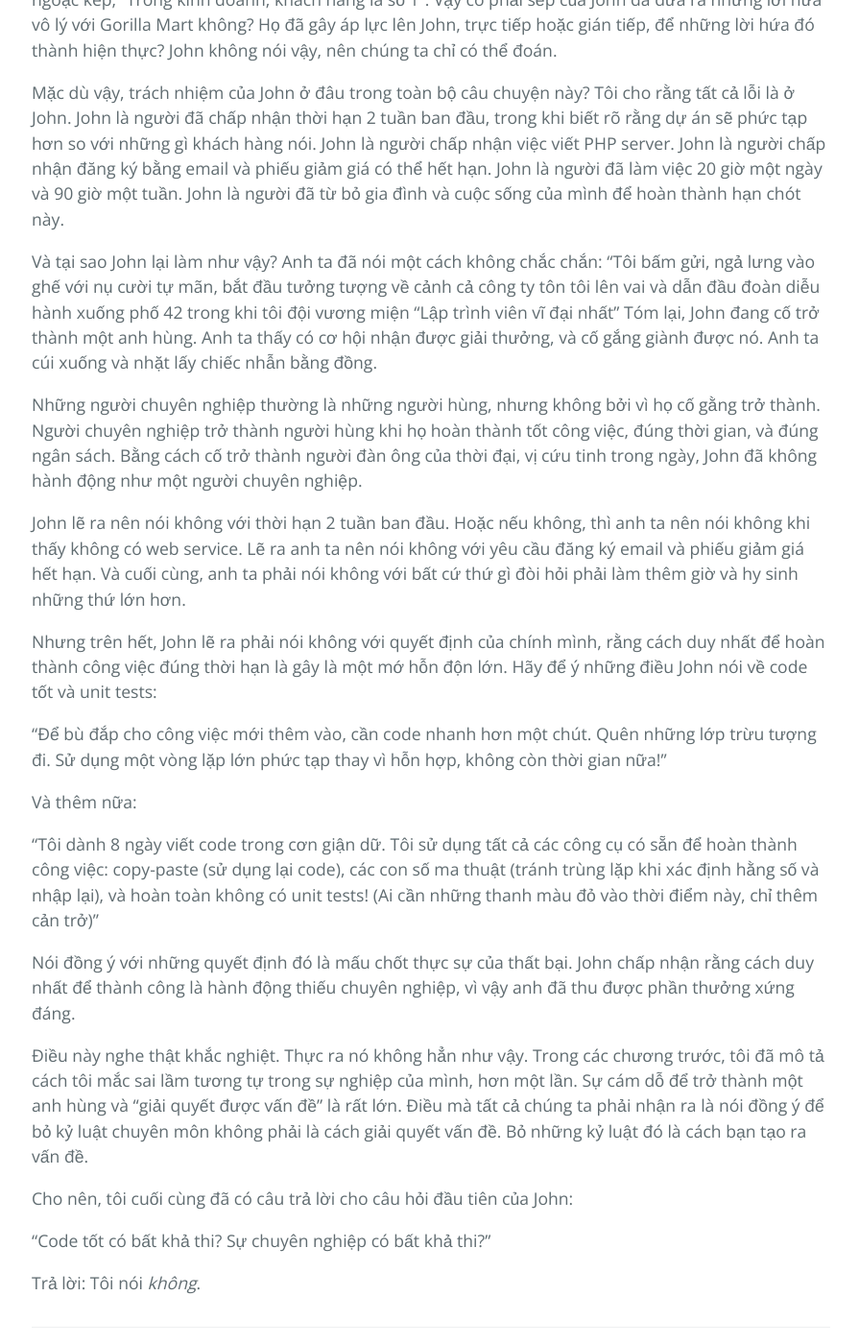
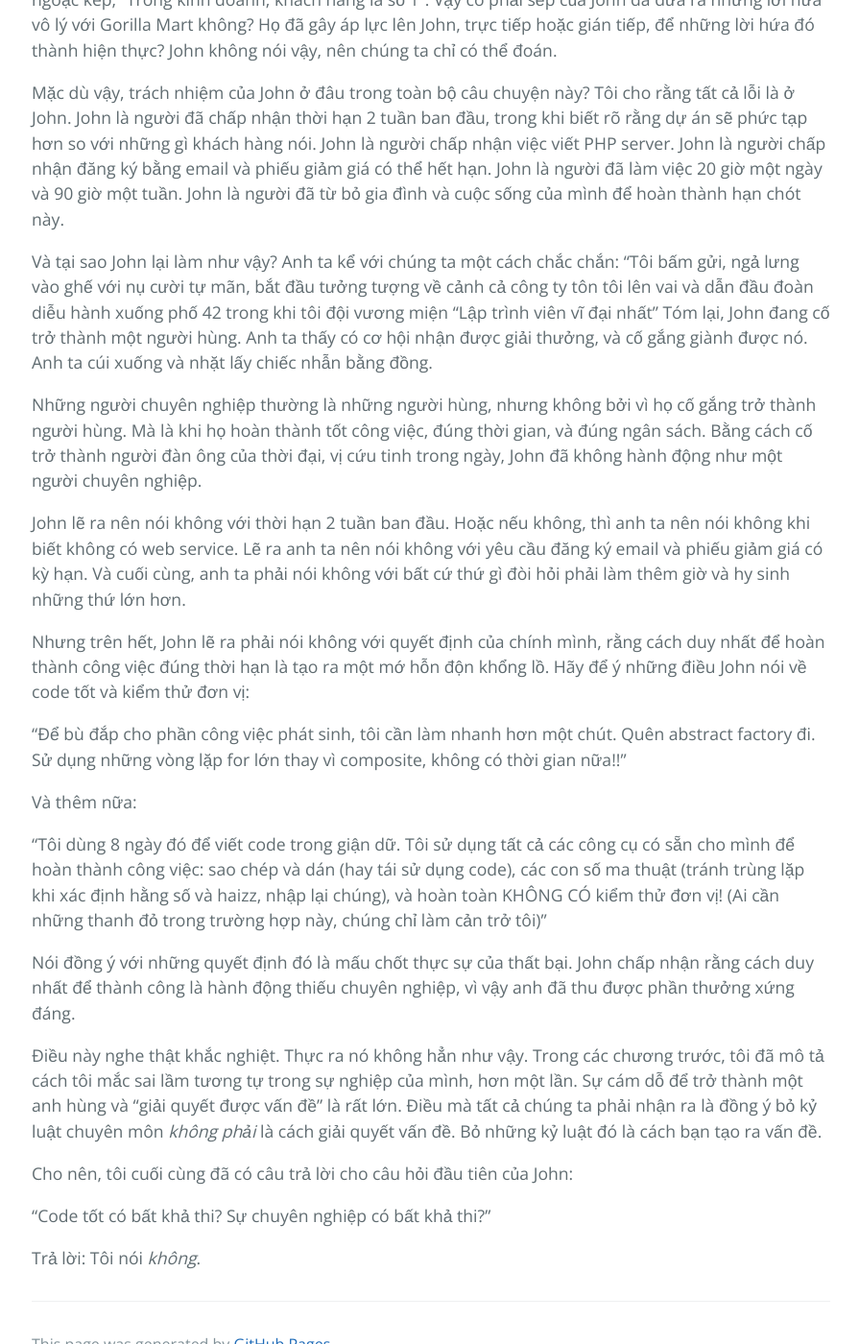
Before and after one commit to HaiBV/haibv.github.io, a Jekyll site: the page built from clean-coder/chapter-2-saying-no.md, in a window 1280 px wide and 1400 px high, scrolled down 15168 px. Shown: the whole window at 96% size, without its empty margins (191-1086 px from the left). Built offline with Jekyll 4.4.1, drawn with Linux system fonts in a browser that asks for light colours; our own code applies the rules of GitHub Pages for plain Markdown files.

Commit message:
Book - The Clean Coder - Correction - C2

```diff
--- a/clean-coder/chapter-2-saying-no.md
+++ b/clean-coder/chapter-2-saying-no.md
@@ -441,23 +441,23 @@ Có thể là sếp của John. John không nói rõ việc này, nhưng anh ấ
 
 Mặc dù vậy, trách nhiệm của John ở đâu trong toàn bộ câu chuyện này? Tôi cho rằng tất cả lỗi là ở John. John là người đã chấp nhận thời hạn 2 tuần ban đầu, trong khi biết rõ rằng dự án sẽ phức tạp hơn so với những gì khách hàng nói. John là người chấp nhận việc viết PHP server. John là người chấp nhận đăng ký bằng email và phiếu giảm giá có thể hết hạn. John là người đã làm việc 20 giờ một ngày và 90 giờ một tuần. John là người đã từ bỏ gia đình và cuộc sống của mình để hoàn thành hạn chót này.
 
-Và tại sao John lại làm như vậy? Anh ta đã nói một cách không chắc chắn: "Tôi bấm gửi, ngả lưng vào ghế với nụ cười tự mãn, bắt đầu tưởng tượng về cảnh cả công ty tôn tôi lên vai và dẫn đầu đoàn diễu hành xuống phố 42 trong khi tôi đội vương miện "Lập trình viên vĩ đại nhất" Tóm lại, John đang cố trở thành một anh hùng. Anh ta thấy có cơ hội nhận được giải thưởng, và cố gắng giành được nó. Anh ta cúi xuống và nhặt lấy chiếc nhẫn bằng đồng.
+Và tại sao John lại làm như vậy? Anh ta kể với chúng ta một cách chắc chắn: "Tôi bấm gửi, ngả lưng vào ghế với nụ cười tự mãn, bắt đầu tưởng tượng về cảnh cả công ty tôn tôi lên vai và dẫn đầu đoàn diễu hành xuống phố 42 trong khi tôi đội vương miện "Lập trình viên vĩ đại nhất" Tóm lại, John đang cố trở thành một người hùng. Anh ta thấy có cơ hội nhận được giải thưởng, và cố gắng giành được nó. Anh ta cúi xuống và nhặt lấy chiếc nhẫn bằng đồng.
 
-Những người chuyên nghiệp thường là những người hùng, nhưng không bởi vì họ cố gằng trở thành. Người chuyên nghiệp trở thành người hùng khi họ hoàn thành tốt công việc, đúng thời gian, và đúng ngân sách. Bằng cách cố trở thành người đàn ông của thời đại, vị cứu tinh trong ngày, John đã không hành động như một người chuyên nghiệp.
+Những người chuyên nghiệp thường là những người hùng, nhưng không bởi vì họ cố gắng trở thành người hùng. Mà là khi họ hoàn thành tốt công việc, đúng thời gian, và đúng ngân sách. Bằng cách cố trở thành người đàn ông của thời đại, vị cứu tinh trong ngày, John đã không hành động như một người chuyên nghiệp.
 
-John lẽ ra nên nói không với thời hạn 2 tuần ban đầu. Hoặc nếu không, thì anh ta nên nói không khi thấy không có web service. Lẽ ra anh ta nên nói không với yêu cầu đăng ký email và phiếu giảm giá hết hạn. Và cuối cùng, anh ta phải nói không với bất cứ thứ gì đòi hỏi phải làm thêm giờ và hy sinh những thứ lớn hơn.
+John lẽ ra nên nói không với thời hạn 2 tuần ban đầu. Hoặc nếu không, thì anh ta nên nói không khi biết không có web service. Lẽ ra anh ta nên nói không với yêu cầu đăng ký email và phiếu giảm giá có kỳ hạn. Và cuối cùng, anh ta phải nói không với bất cứ thứ gì đòi hỏi phải làm thêm giờ và hy sinh những thứ lớn hơn.
 
-Nhưng trên hết, John lẽ ra phải nói không với quyết định của chính mình, rằng cách duy nhất để hoàn thành công việc đúng thời hạn là gây là một mớ hỗn độn lớn. Hãy để ý những điều John nói về code tốt và unit tests:
+Nhưng trên hết, John lẽ ra phải nói không với quyết định của chính mình, rằng cách duy nhất để hoàn thành công việc đúng thời hạn là tạo ra một mớ hỗn độn khổng lồ. Hãy để ý những điều John nói về code tốt và kiểm thử đơn vị:
 
-"Để bù đắp cho công việc mới thêm vào, cần code nhanh hơn một chút. Quên những lớp trừu tượng đi. Sử dụng một vòng lặp lớn phức tạp thay vì hỗn hợp, không còn thời gian nữa!"
+"Để bù đắp cho phần công việc phát sinh, tôi cần làm nhanh hơn một chút. Quên abstract factory đi. Sử dụng những vòng lặp for lớn thay vì composite, không có thời gian nữa!!"
 
 Và thêm nữa:
 
-"Tôi dành 8 ngày viết code trong cơn giận dữ. Tôi sử dụng tất cả các công cụ có sẵn để hoàn thành công việc: copy-paste (sử dụng lại code), các con số ma thuật (tránh trùng lặp khi xác định hằng số và nhập lại), và hoàn toàn không có unit tests! (Ai cần những thanh màu đỏ vào thời điểm này, chỉ thêm cản trở)"
+"Tôi dùng 8 ngày đó để viết code trong giận dữ. Tôi sử dụng tất cả các công cụ có sẵn cho mình để hoàn thành công việc: sao chép và dán (hay tái sử dụng code), các con số ma thuật (tránh trùng lặp khi xác định hằng số và haizz, nhập lại chúng), và hoàn toàn KHÔNG CÓ kiểm thử đơn vị! (Ai cần những thanh đỏ trong trường hợp này, chúng chỉ làm cản trở tôi)"
 
 Nói đồng ý với những quyết định đó là mấu chốt thực sự của thất bại. John chấp nhận rằng cách duy nhất để thành công là hành động thiếu chuyên nghiệp, vì vậy anh đã thu được phần thưởng xứng đáng.
 
-Điều này nghe thật khắc nghiệt. Thực ra nó không hẳn như vậy. Trong các chương trước, tôi đã mô tả cách tôi mắc sai lầm tương tự trong sự nghiệp của mình, hơn một lần. Sự cám dỗ để trở thành một anh hùng và "giải quyết được vấn đề" là rất lớn. Điều mà tất cả chúng ta phải nhận ra là nói đồng ý để bỏ kỷ luật chuyên môn không phải là cách giải quyết vấn đề. Bỏ những kỷ luật đó là cách bạn tạo ra vấn đề.
+Điều này nghe thật khắc nghiệt. Thực ra nó không hẳn như vậy. Trong các chương trước, tôi đã mô tả cách tôi mắc sai lầm tương tự trong sự nghiệp của mình, hơn một lần. Sự cám dỗ để trở thành một anh hùng và "giải quyết được vấn đề" là rất lớn. Điều mà tất cả chúng ta phải nhận ra là đồng ý bỏ kỷ luật chuyên môn _không phải_ là cách giải quyết vấn đề. Bỏ những kỷ luật đó là cách bạn tạo ra vấn đề.
 
 Cho nên, tôi cuối cùng đã có câu trả lời cho câu hỏi đầu tiên của John:
 
```
Also changed, not shown: gists/leetcode/944.DeleteColumnstoMakeSorted.js (added, +30 -0 lines).
